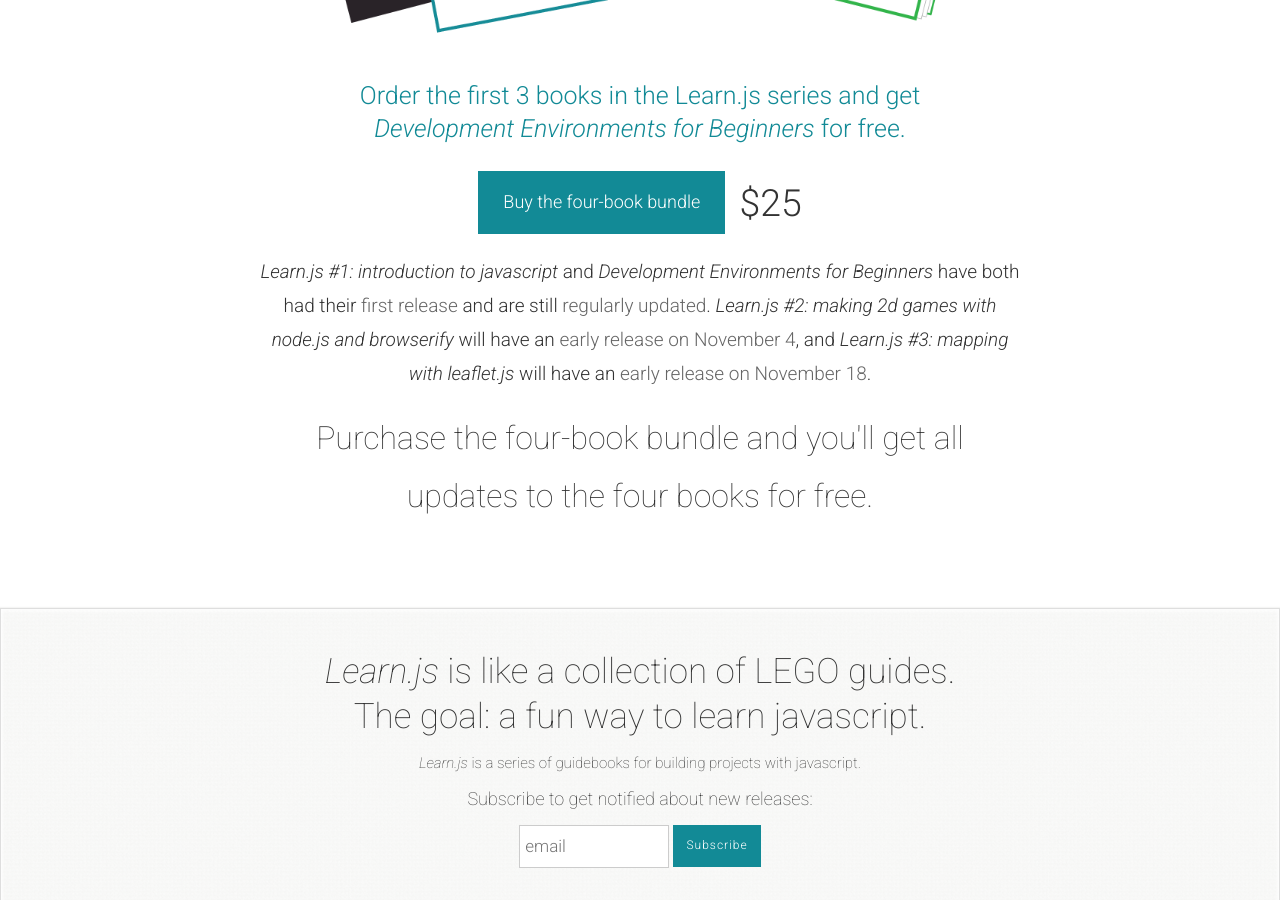
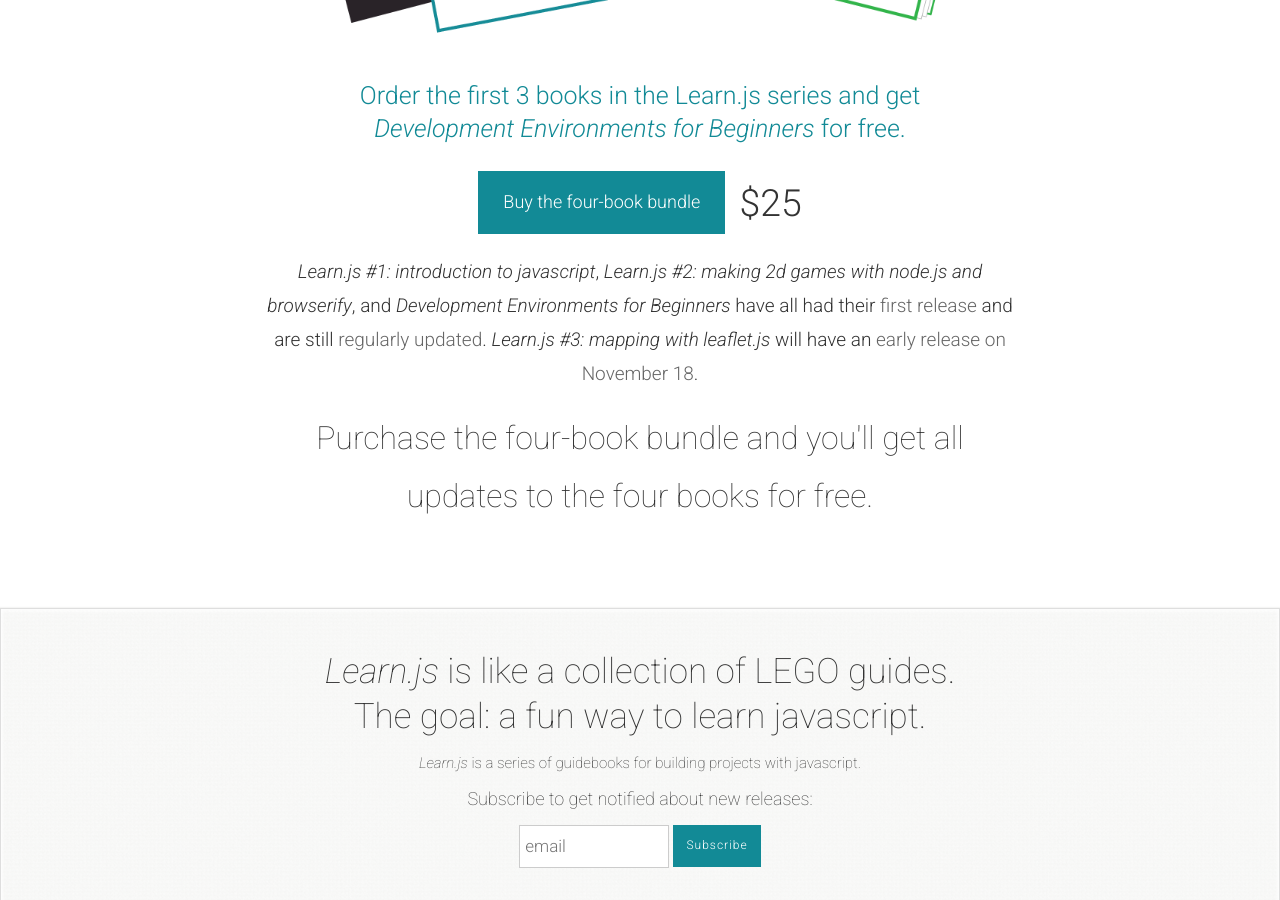
Before and after one commit to learn-js/learn-js.github.com, a Jekyll site: the page built from index.html, in a window 1280 px wide and 900 px high, scrolled down 1482 px. Built offline with Jekyll 4.4.1, drawn with Linux system fonts in a browser that asks for light colours; some of the changed text lies outside the part shown.

Commit message:
update front page

```diff
--- a/_config.yml
+++ b/_config.yml
@@ -9,6 +9,13 @@
       slug: learnjs-01
       pages:
 
+    - title: "Learn.js #2: making 2d games with node.js"
+      image: learnjs-02-2dgames.png
+      buy: http://gum.co/learnjs02
+      price: 10
+      slug: learnjs-02
+      pages:
+
     - title: Development Environments for Beginners
       image: dev-envs.png
       buy: https://gumroad.com/l/dev-envs
@@ -17,14 +24,6 @@
       pages:
 
   upcoming:
-    - title: "Learn.js #2: making 2d games with node.js"
-      image: learnjs-02-2dgames.png
-      buy: http://gum.co/learnjs02
-      price: 7
-      slug: learnjs-02
-      pages:
-      release: "November 4, 2013"
-
     - title: "Learn.js #3: mapping with leaflet.js"
       image: learnjs-03-leaflet.png
       buy: http://gum.co/learnjs03
--- a/_includes/bundle.html
+++ b/_includes/bundle.html
@@ -5,5 +5,5 @@
 <p style="text-align: center;">
   <a class="button buy" href="http://gum.co/bundle01">Buy the four-book bundle</a> <span class="price">$25</span>
 </p>
-<p style="text-align: center; font-size:19px;"><i>Learn.js #1: introduction to javascript</i> and <i>Development Environments for Beginners</i> have both had their <b>first release</b> and are still <b>regularly updated</b>. <i>Learn.js #2: making 2d games with node.js and browserify</i> will have an <b>early release on November 4</b>, and <i>Learn.js #3: mapping with leaflet.js</i> will have an <b>early release on November 18</b>.</p>
+<p style="text-align: center; font-size:19px;"><i>Learn.js #1: introduction to javascript</i>, <i>Learn.js #2: making 2d games with node.js and browserify</i>, and <i>Development Environments for Beginners</i> have all had their <b>first release</b> and are still <b>regularly updated</b>.  <i>Learn.js #3: mapping with leaflet.js</i> will have an <b>early release on November 18</b>.</p>
 <p style="text-align: center;font-size:32px;font-weight:100;">Purchase the four-book bundle and you'll get all updates to the four books for free.</p>
```
